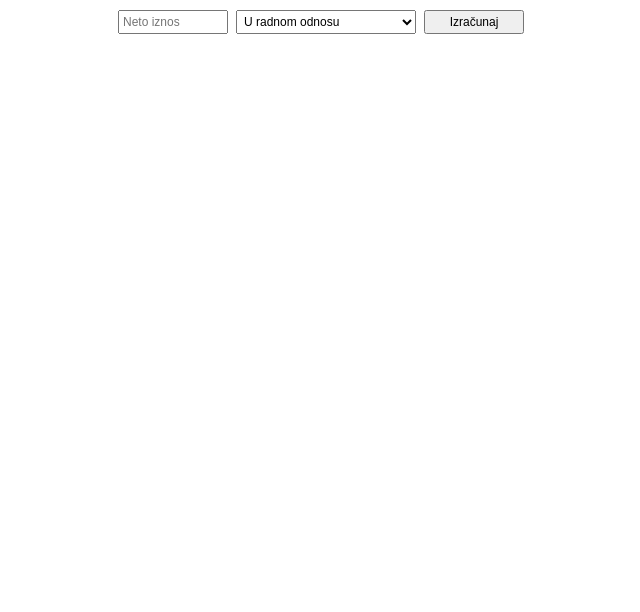
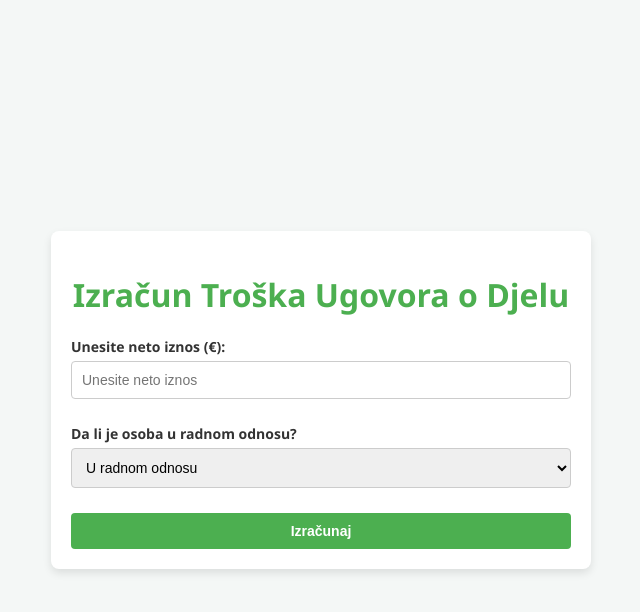
Before and after one commit to gmne321/calc, a plain HTML site: page index.html in a window 1280 px wide. Shown: the whole page, without its empty margins (319-959 px from the left). Drawn offline with Linux system fonts and the light colour scheme.

Commit message:
Update index.html

```diff
--- a/index.html
+++ b/index.html
@@ -2,46 +2,111 @@
 <html lang="en">
 <head>
     <meta charset="UTF-8">
+    <meta name="viewport" content="width=device-width, initial-scale=1.0">
+    <title>Izračun Troška Ugovora o Djelu</title>
     <style>
-        body { font-family: Arial, sans-serif; margin: 10px; font-size: 12px; text-align: center; }
+        body {
+            font-family: 'Segoe UI', Tahoma, Geneva, Verdana, sans-serif;
+            background-color: #f4f7f6;
+            color: #333;
+            margin: 0;
+            padding: 0;
+            display: flex;
+            justify-content: center;
+            align-items: center;
+            height: 100vh;
+        }
         .container {
-            display: flex;
-            align-items: center;
-            justify-content: center;
-            gap: 8px;
-            flex-wrap: nowrap;
+            background-color: #fff;
+            padding: 20px;
+            border-radius: 8px;
+            box-shadow: 0 4px 8px rgba(0, 0, 0, 0.1);
+            width: 100%;
+            max-width: 500px;
         }
-        input, button, select {
-            padding: 3px;
-            font-size: 12px;
-            width: 100px;
+        h1 {
+            text-align: center;
+            color: #4CAF50;
         }
-        .result-container {
-            margin-top: 10px;
+        .form-group {
+            margin-bottom: 15px;
+        }
+        label {
+            display: block;
+            font-weight: bold;
+            margin-bottom: 5px;
+            font-size: 14px;
+        }
+        input, select, button {
+            width: 100%;
+            padding: 10px;
+            font-size: 14px;
+            border: 1px solid #ccc;
+            border-radius: 4px;
+            box-sizing: border-box;
+        }
+        input[type="number"] {
+            margin-bottom: 10px;
+        }
+        select {
+            margin-bottom: 10px;
+        }
+        button {
+            background-color: #4CAF50;
+            color: white;
+            border: none;
+            cursor: pointer;
+            font-weight: bold;
+            transition: background-color 0.3s;
+        }
+        button:hover {
+            background-color: #45a049;
         }
         .result {
+            margin-top: 20px;
+            background-color: #f0f8ff;
+            padding: 15px;
+            border: 1px solid #4CAF50;
+            border-radius: 4px;
+            font-size: 14px;
             font-weight: bold;
-            font-size: 12px;
-            white-space: nowrap;
+            text-align: center;
         }
-        select {
-            width: 180px; /* Increased width for expanded options */
+        .result span {
+            display: block;
+            margin-bottom: 5px;
+        }
+        .result strong {
+            color: #4CAF50;
         }
     </style>
 </head>
 <body>
+
     <div class="container">
-        <input type="number" id="neto" placeholder="Neto iznos" step="0.01" max="700">
-        <select id="employed">
-            <option value="yes">U radnom odnosu</option>
-            <option value="no">Nije u radnom odnosu</option>
-        </select>
+        <h1>Izračun Troška Ugovora o Djelu</h1>
+
+        <div class="form-group">
+            <label for="neto">Unesite neto iznos (€):</label>
+            <input type="number" id="neto" placeholder="Unesite neto iznos" step="0.01" max="700">
+        </div>
+
+        <div class="form-group">
+            <label for="employed">Da li je osoba u radnom odnosu?</label>
+            <select id="employed">
+                <option value="yes">U radnom odnosu</option>
+                <option value="no">Nije u radnom odnosu</option>
+            </select>
+        </div>
+
         <button onclick="calculate()">Izračunaj</button>
-    </div>
 
-    <!-- Result container placed below the input row -->
-    <div class="result-container">
-        <div class="result" id="result"></div>
+        <div class="result" id="result" style="display: none;">
+            <span>Doprinosi: <strong id="doprinosi"></strong></span>
+            <span>Porez: <strong id="porez"></strong></span>
+            <span>Prirez: <strong id="prirez"></strong></span>
+            <span><strong>Ukupni trošak: <span id="ukupniTrosak"></span> €</strong></span>
+        </div>
     </div>
 
     <script>
@@ -54,6 +119,7 @@
             const employed = document.getElementById("employed").value;
             let doprinosi = 0, porez = 0, prirez = 0, ukupniTrosak = 0;
 
+            // Validate neto input
             if (isNaN(neto) || neto <= 0 || neto > 700) {
                 alert("Molimo unesite ispravan neto iznos (do 700€).");
                 return;
@@ -68,16 +134,19 @@
                 prirez = roundToTwoDecimalPlaces(porez * 0.15);
             }
 
-            // Sum up the rounded values
+            // Calculate total cost with rounded values
             ukupniTrosak = roundToTwoDecimalPlaces(neto + doprinosi + porez + prirez);
 
-            document.getElementById("result").innerHTML = `
-                Doprinosi: ${doprinosi.toFixed(2)} |
-                Porez: ${porez.toFixed(2)} |
-                Prirez: ${prirez.toFixed(2)} |
-                <strong>Ukupni trošak: ${ukupniTrosak.toFixed(2)} €</strong>
-            `;
+            // Display results
+            document.getElementById("doprinosi").innerText = doprinosi.toFixed(2);
+            document.getElementById("porez").innerText = porez.toFixed(2);
+            document.getElementById("prirez").innerText = prirez.toFixed(2);
+            document.getElementById("ukupniTrosak").innerText = ukupniTrosak.toFixed(2);
+
+            // Show the result section
+            document.getElementById("result").style.display = 'block';
         }
     </script>
+
 </body>
 </html>
```
